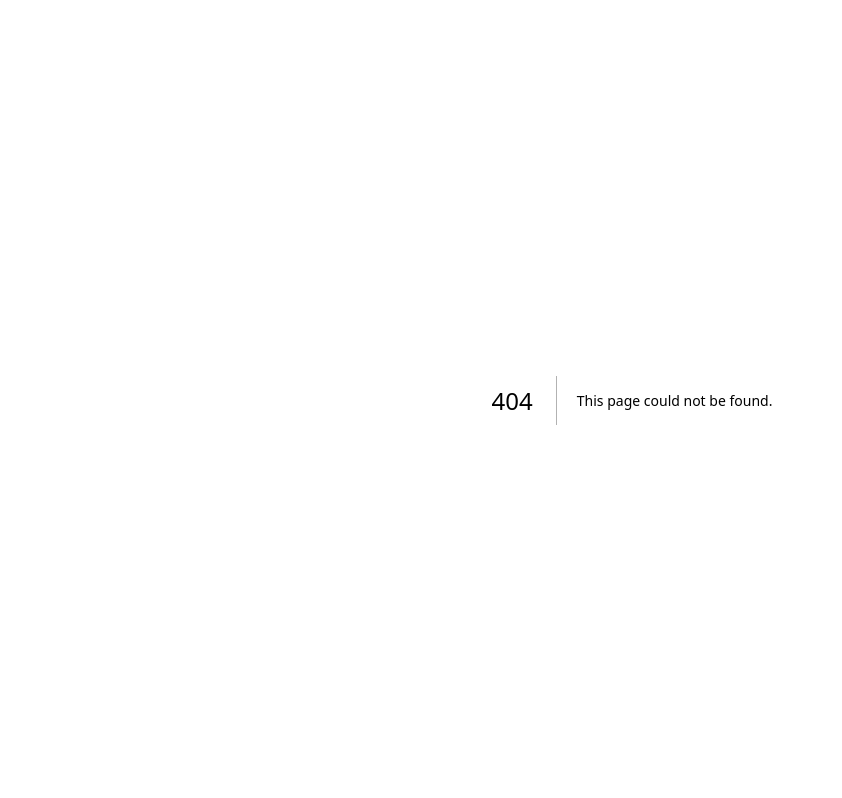
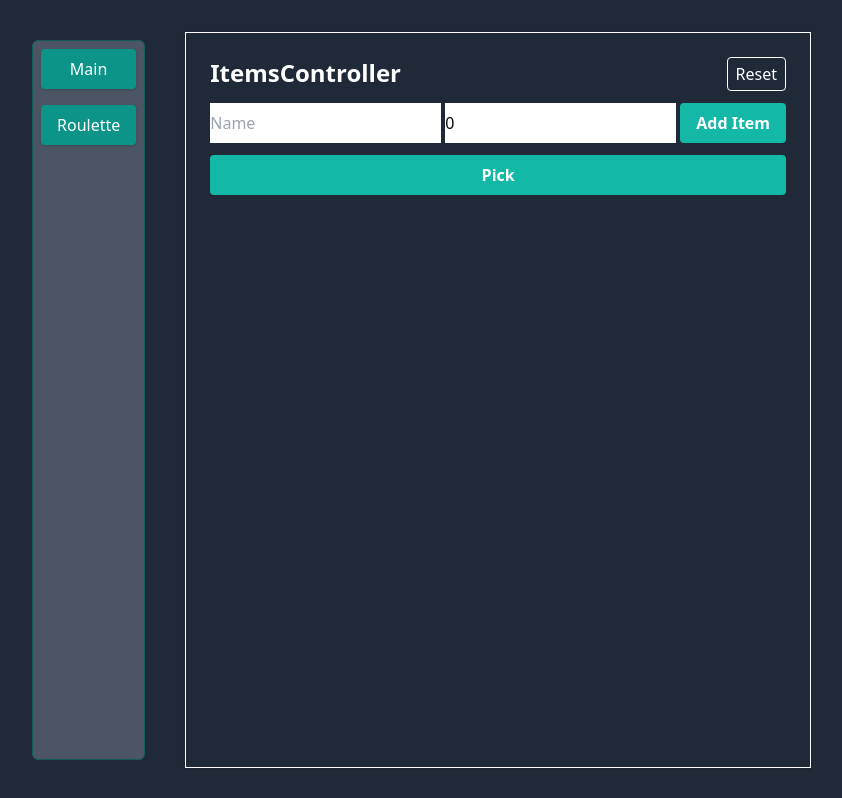
Before and after one commit to glowisn/random-picker, a Next.js app: page /roulette in a window 1280 px wide. Before the commit this address had no page. Shown: the whole page, without its empty margins (8-850 px from the left). Built offline with nearby package versions, Linux system fonts and the light colour scheme.

Commit message:
add roulette

```diff
--- /dev/null
+++ b/src/app/roulette/page.tsx
@@ -0,0 +1,5 @@
+import Roulette from "@/components/roulette/Roulette";
+
+export default function RoulettePage() {
+  return <Roulette />;
+}
--- a/src/components/home.tsx
+++ b/src/components/home.tsx
@@ -3,7 +3,7 @@ import RandomPicker from "./randomPicker";
 
 export default function Home() {
   return (
-    <div className="flex h-full min-h-screen flex-col bg-gray-700">
+    <div className="flex h-full min-h-screen flex-row bg-gray-800 p-4">
       <Menu />
       <RandomPicker />
     </div>
--- a/src/components/menu.tsx
+++ b/src/components/menu.tsx
@@ -1,7 +1,20 @@
+import Link from "next/link";
+
 export default function Menu() {
   return (
-    <div className="flex h-16 flex-row p-4">
-      <p className="text-white">Menu</p>
+    <div className="m-6 flex flex-col rounded-md border border-teal-800 bg-gray-600">
+      <Link
+        href="/"
+        className="m-2 flex justify-center rounded bg-teal-600 px-4 py-2 text-white shadow"
+      >
+        Main
+      </Link>
+      <Link
+        href="/roulette"
+        className="m-2 flex justify-center rounded bg-teal-600 px-4 py-2 text-white shadow"
+      >
+        Roulette
+      </Link>
     </div>
   );
 }
--- a/src/components/randomPicker.tsx
+++ b/src/components/randomPicker.tsx
@@ -117,7 +117,7 @@ export default function RandomPicker() {
 
   return (
     <AlertDialog open={alertDialogOpen}>
-      <div className="m-4 flex w-96 flex-col items-center gap-4">
+      <div className="mx-auto my-4 flex w-96 flex-col items-center gap-4">
         <h1 className="text-3xl text-white">Random Picker</h1>
         {prevSearches.length > 0 && (
           <>
--- /dev/null
+++ b/src/components/roulette/Items.tsx
@@ -0,0 +1,25 @@
+interface ItemProps {
+  name: string;
+  weight: number;
+  onRemoveClick: (name: string) => void;
+}
+
+export default function Item({ name, weight, onRemoveClick }: ItemProps) {
+  return (
+    <div className="m-4 flex gap-3 border border-solid border-white p-6 shadow">
+      <h1 className="rounded border border-white px-2 py-1 text-white">
+        {name}
+      </h1>
+      <p className="rounded border border-white px-2 py-1 text-white">
+        {weight}
+      </p>
+      <button
+        type="button"
+        className="text-red-500"
+        onClick={() => onRemoveClick(name)}
+      >
+        X
+      </button>
+    </div>
+  );
+}
--- /dev/null
+++ b/src/components/roulette/ItemsController.tsx
@@ -0,0 +1,101 @@
+"use client";
+
+import { ItemType } from "@/type/ItemType";
+import { useState } from "react";
+import Item from "./Items";
+
+export default function ItemsController() {
+  const [items, setItems] = useState<ItemType[]>([]);
+
+  const [name, setName] = useState("");
+  const [weight, setWeight] = useState(0);
+
+  const [result, setResult] = useState<ItemType | null>(null);
+
+  const addItem = (addName: string, addWeight: number) => {
+    setItems([...items, { name: addName, weight: addWeight }]);
+    setName("");
+    setWeight(0);
+  };
+
+  const removeItem = (removeName: string) => {
+    setItems(items.filter((item) => item.name !== removeName));
+  };
+
+  const pickWithWeight = () => {
+    const totalWeight = items.reduce((acc, item) => acc + item.weight, 0);
+    const random = Math.random() * totalWeight;
+
+    let cumulativeWeight = 0;
+    const selectedItem = items.find((item) => {
+      cumulativeWeight += item.weight;
+      return random < cumulativeWeight;
+    });
+
+    setResult(selectedItem || null);
+  };
+
+  const reset = () => {
+    setItems([]);
+    setResult(null);
+  };
+
+  return (
+    <div className="m-4 flex flex-col gap-3 border border-solid border-white p-6 shadow">
+      <div className="flex flex-row">
+        <h1 className="text-2xl font-bold text-white">ItemsController</h1>
+        <button
+          type="button"
+          className="ml-auto rounded border border-white px-2 py-1 text-white"
+          onClick={reset}
+        >
+          Reset
+        </button>
+      </div>
+      {items.map((item) => (
+        <Item
+          key={item.name}
+          name={item.name}
+          weight={item.weight}
+          onRemoveClick={removeItem}
+        />
+      ))}
+      <div className="flex gap-1">
+        <input
+          type="text"
+          id="name"
+          value={name}
+          onChange={(e) => setName(e.target.value)}
+          placeholder="Name"
+        />
+        <input
+          type="number"
+          id="weight"
+          value={weight}
+          onChange={(e) => setWeight(parseInt(e.target.value, 10))}
+          placeholder="Weight"
+        />
+        <button
+          className="rounded bg-teal-500 px-4 py-2 font-bold text-white hover:bg-teal-700"
+          type="button"
+          onClick={() => addItem(name, weight)}
+        >
+          Add Item
+        </button>
+      </div>
+      <button
+        className="rounded bg-teal-500 px-4 py-2 font-bold text-white hover:bg-teal-700"
+        type="button"
+        onClick={pickWithWeight}
+      >
+        Pick
+      </button>
+      {result && (
+        <div className="rounded border border-white bg-gray-600">
+          <h1 className="text-white">Result</h1>
+          <p className="text-white">{result.name}</p>
+        </div>
+      )}
+    </div>
+  );
+}
--- /dev/null
+++ b/src/components/roulette/Roulette.tsx
@@ -0,0 +1,11 @@
+import Menu from "../menu";
+import ItemsController from "./ItemsController";
+
+export default function Roulette() {
+  return (
+    <div className="flex h-full min-h-screen flex-row bg-gray-800 p-4">
+      <Menu />
+      <ItemsController />
+    </div>
+  );
+}
--- /dev/null
+++ b/src/type/ItemType.ts
@@ -0,0 +1,4 @@
+export type ItemType = {
+  name: string;
+  weight: number;
+};
```
Also changed, not shown: .eslintrc.json.
